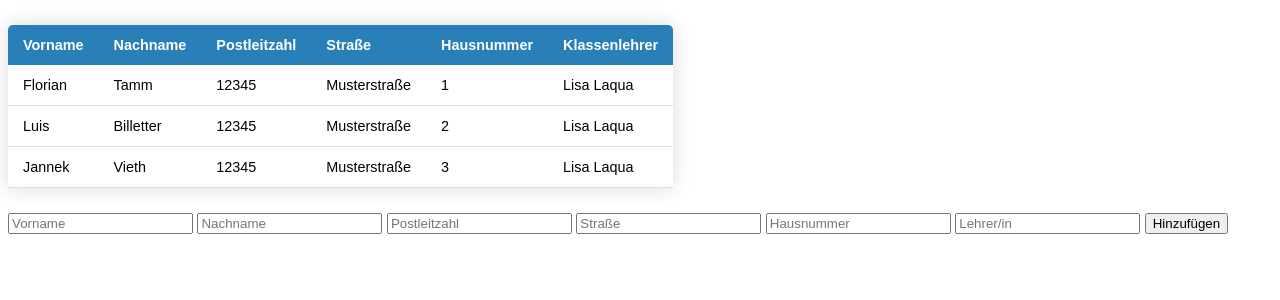
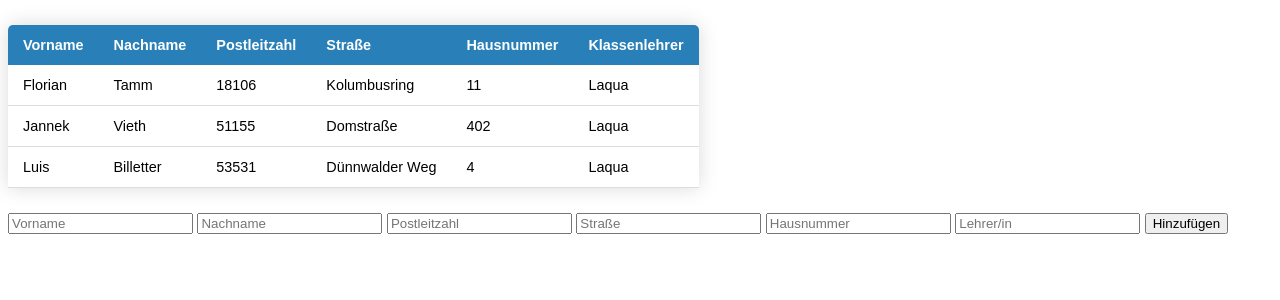
Before and after one commit to Boomhunt3r/FI001-Lehrerkalender, a Flask app: page /dashboard in a window 1280 px wide. Shown: the top 300 px of the page. Run offline with Flask 2, Linux system fonts and the light colour scheme; data comes from the database, SQL or seed files in the repository.

Commit message:
feat: added functionality to display students out of database in classTable.html

```diff
--- a/templates/classTable.html
+++ b/templates/classTable.html
@@ -21,33 +21,16 @@
           </tr>
         </thead>
         <tbody>
-          <tr>
-            <td>Florian</td>
-            <td>Tamm</td>
-            <td>12345</td>
-            <td>Musterstraße</td>
-            <td>1</td>
-            <td>Lisa Laqua</td>
-          </tr>
-          <tr>
-            <td>Luis</td>
-            <td>Billetter</td>
-            <td>12345</td>
-            <td>Musterstraße</td>
-            <td>2</td>
-            <td>Lisa Laqua</td>
-          </tr>
-          <tr>
-            <td>Jannek</td>
-            <td>Vieth</td>
-            <td>12345</td>
-            <td>Musterstraße</td>
-            <td>3</td>
-            <td>Lisa Laqua</td>
-          </tr>
-        <div class="container">
-                {% block content %} {% endblock %}
-        </div>
+          {% for student in students %}
+            <tr>
+                <td>{{ student['Vorname'] }}</td>
+                <td>{{ student['Nachname'] }}</td>
+                <td>{{ student['PLZ'] }}</td>
+                <td>{{ student['Straße'] }}</td>
+                <td>{{ student['Hausnummer'] }}</td>
+                <td>{{ student['Klassenlehrer'] }}</td>
+            </tr>
+        {% endfor %}
         </tbody>
       </table>
       <div class="container">
```
Also changed, not shown: templates/classTableContent.html (deleted, +0 -14 lines).
